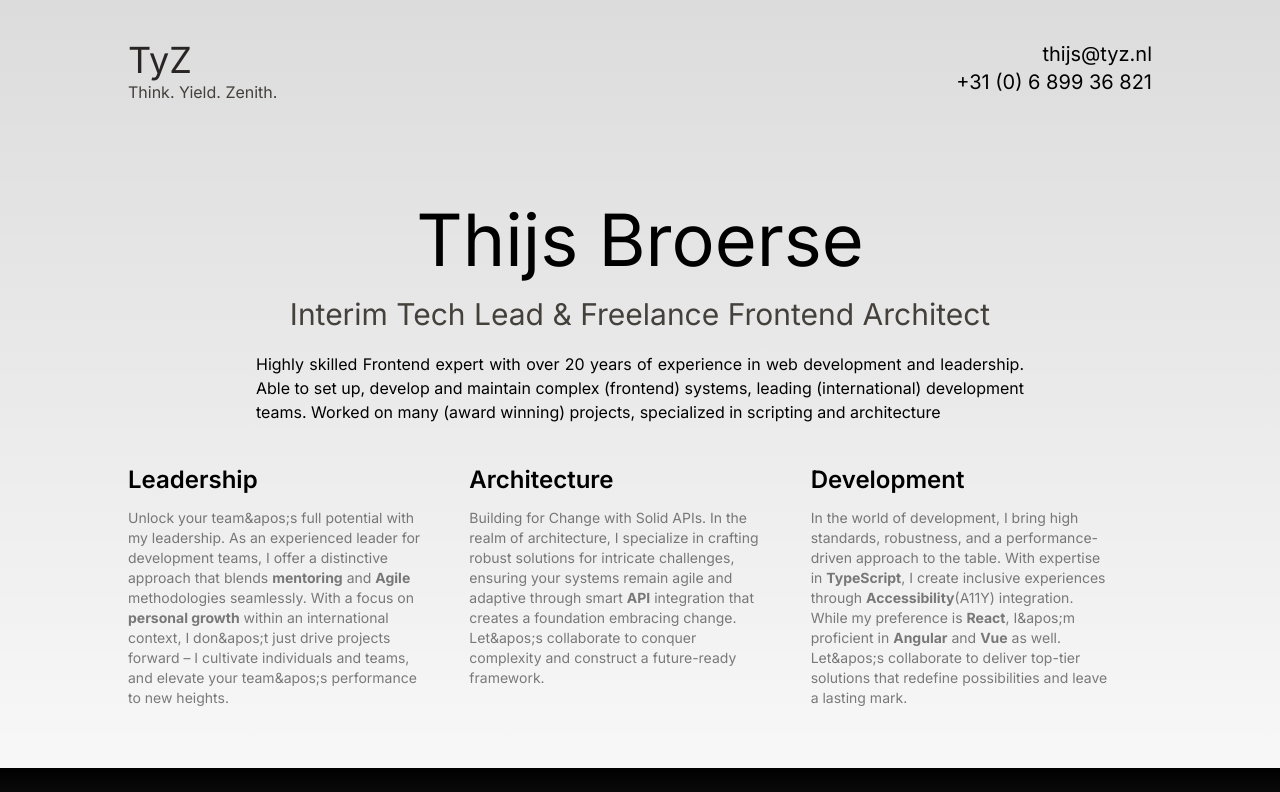
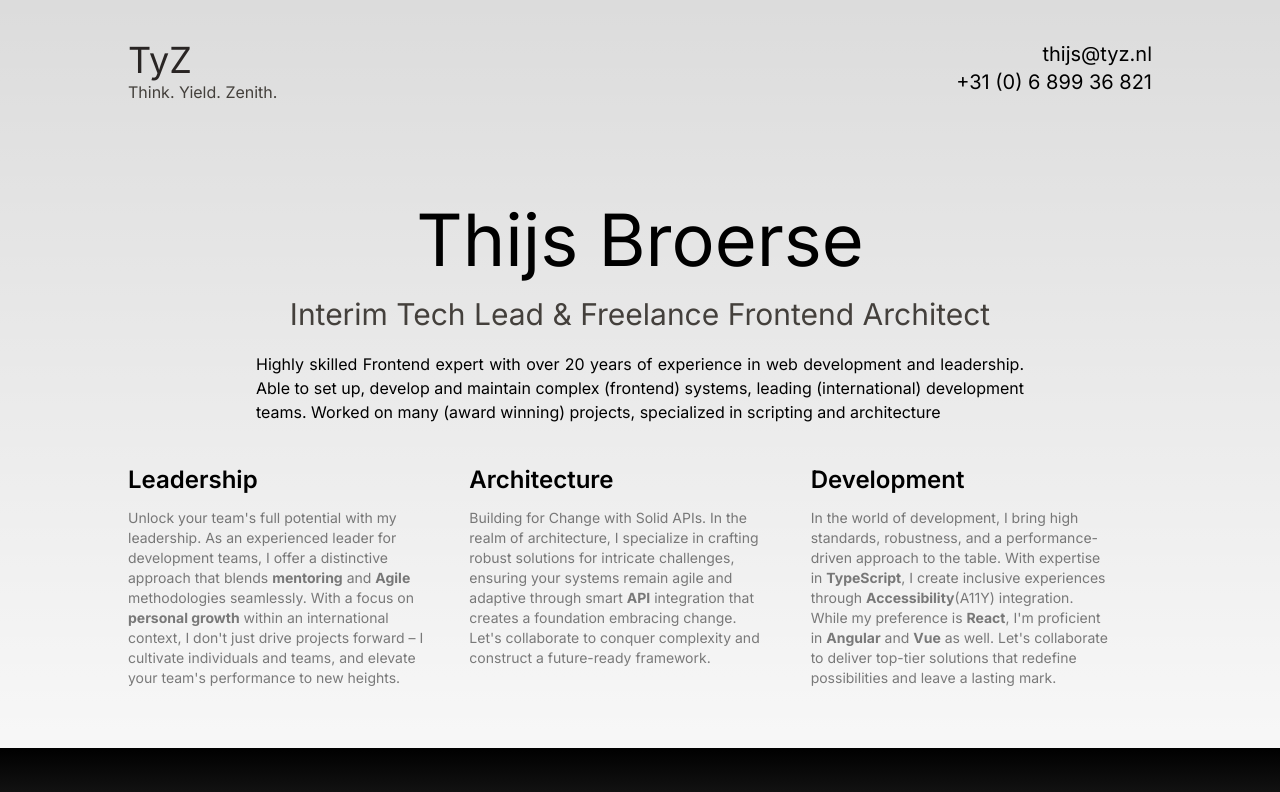
Before and after one commit to ThijsTyZ/tyz, a Next.js app: page / in a window 1280 px wide. Shown: the top 792 px of the page. Built offline with nearby package versions, Linux system fonts and the light colour scheme.

Commit message:
Fix typo

```diff
--- a/src/app/page.tsx
+++ b/src/app/page.tsx
@@ -35,14 +35,14 @@ export default function Home(): JSX.Element {
           <div className="py-5 lg:max-w-[30ch]">
             <h2 className="mb-3 text-2xl font-semibold">Leadership</h2>
             <p className="m-0 text-sm opacity-50">
-              Unlock your team&amp;apos;s full potential with my leadership. As
-              an experienced leader for development teams, I offer a distinctive
+              Unlock your team&apos;s full potential with my leadership. As an
+              experienced leader for development teams, I offer a distinctive
               approach that blends <strong>mentoring</strong> and{' '}
               <strong>Agile</strong> methodologies seamlessly. With a focus on{' '}
               <strong>personal growth</strong> within an international context,
-              I don&amp;apos;t just drive projects forward – I cultivate
-              individuals and teams, and elevate your team&amp;apos;s
-              performance to new heights.
+              I don&apos;t just drive projects forward – I cultivate individuals
+              and teams, and elevate your team&apos;s performance to new
+              heights.
             </p>
           </div>
 
@@ -53,7 +53,7 @@ export default function Home(): JSX.Element {
               I specialize in crafting robust solutions for intricate
               challenges, ensuring your systems remain agile and adaptive
               through smart <strong>API</strong> integration that creates a
-              foundation embracing change. Let&amp;apos;s collaborate to conquer
+              foundation embracing change. Let&apos;s collaborate to conquer
               complexity and construct a future-ready framework.
             </p>
           </div>
@@ -66,10 +66,10 @@ export default function Home(): JSX.Element {
               <strong>TypeScript</strong>, I create inclusive experiences
               through <strong>Accessibility</strong>
               (A11Y) integration. While my preference is <strong>React</strong>,
-              I&amp;apos;m proficient in <strong>Angular</strong> and{' '}
-              <strong>Vue</strong> as well. Let&amp;apos;s collaborate to
-              deliver top-tier solutions that redefine possibilities and leave a
-              lasting mark.
+              I&apos;m proficient in <strong>Angular</strong> and{' '}
+              <strong>Vue</strong> as well. Let&apos;s collaborate to deliver
+              top-tier solutions that redefine possibilities and leave a lasting
+              mark.
             </p>
           </div>
         </div>
```
